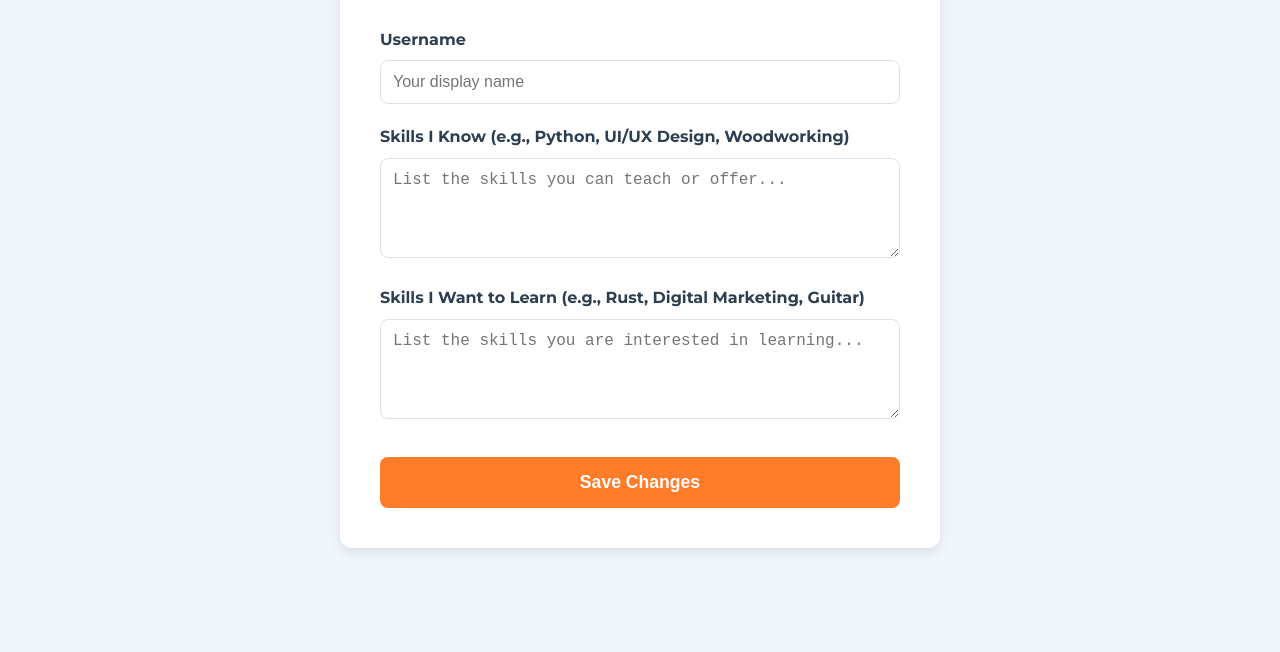
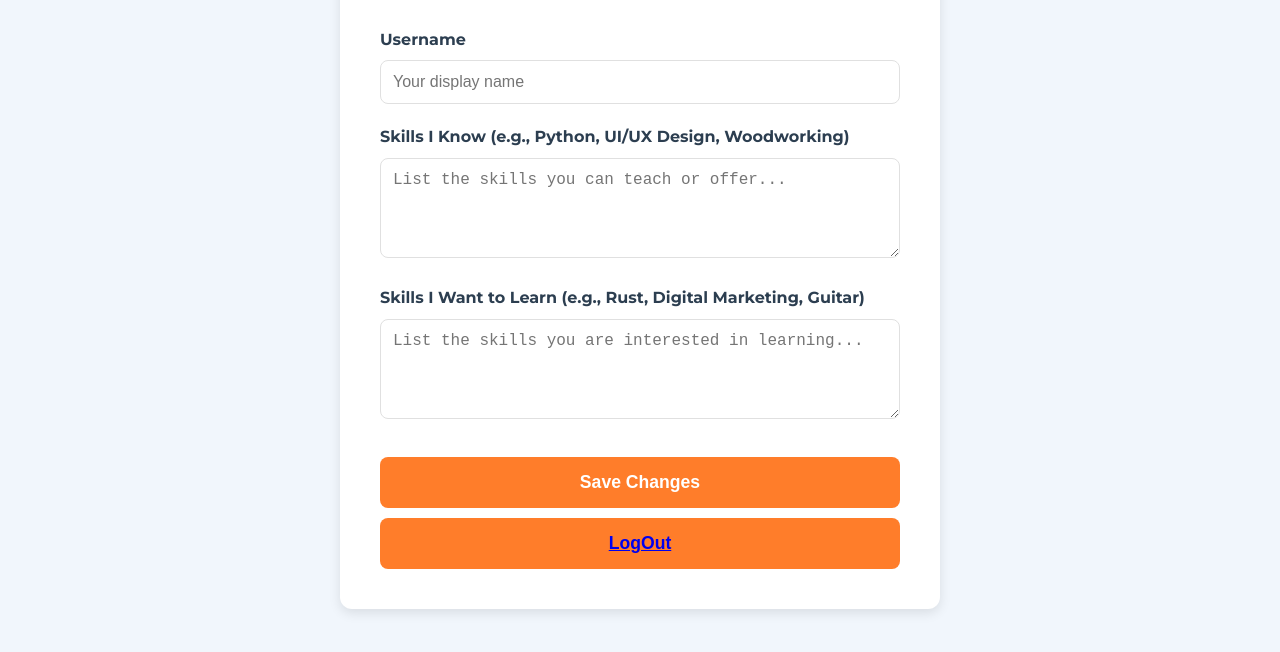
Before and after one commit to parvvvv-v/SkillSwap, a plain HTML site: page profile.html in a window 1280 px wide. Shown: the part 444-1096 px from the top of the page. Before the commit the page ends 1052 px from the top, so only its background shows below. Drawn offline with Linux system fonts and the light colour scheme.

Commit message:
Add logout button to profile page

```diff
--- a/profile.html
+++ b/profile.html
@@ -271,6 +271,7 @@
 
                 <button type="submit" id="saveBtn" class="save-btn">Save Changes</button>
             </form>
+          <a href="index.html"><button type="submit" id="saveBtn" class="save-btn">LogOut</a>
         </div>
     </div>
 
```
